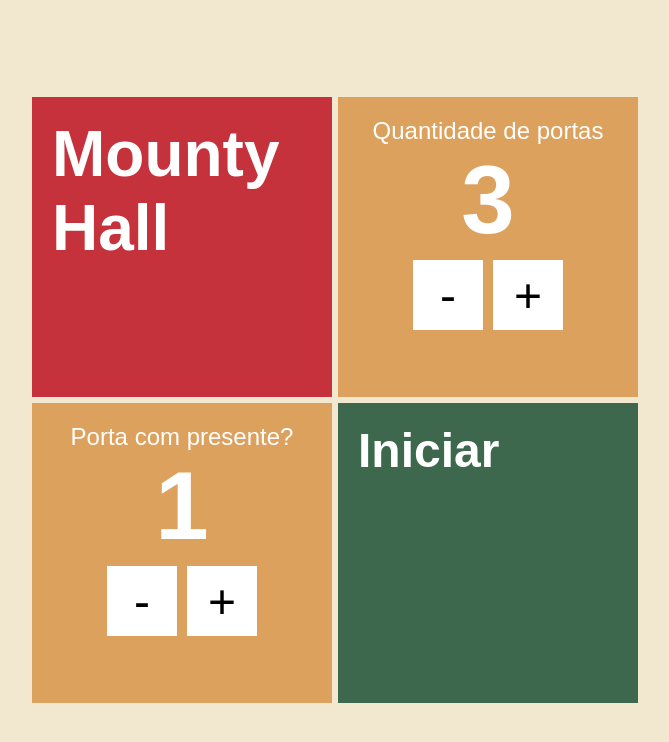
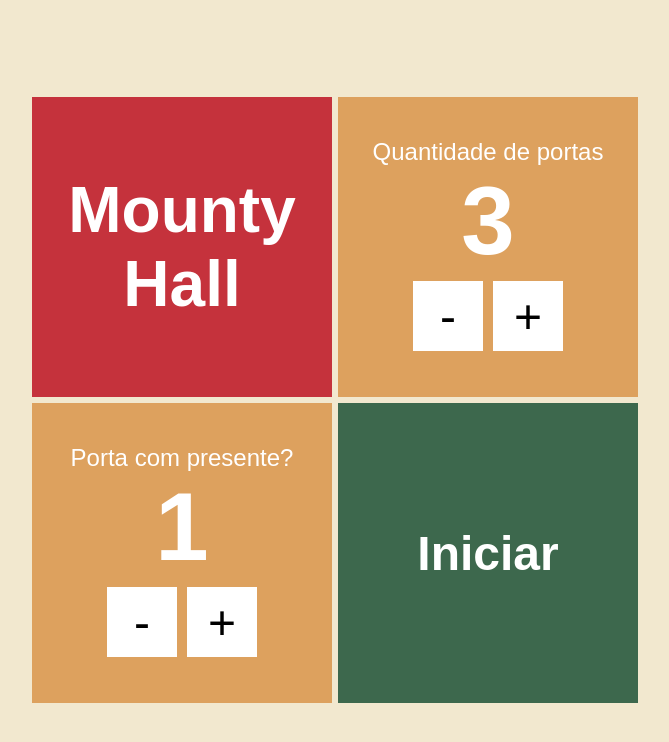
Before and after one commit to Victordplima/Monty-Hall-Jogo, a Next.js app: page / in a window 1280 px wide. Shown: the top 742 px of the page, without its empty margins (305-974 px from the left). Built offline with nearby package versions, Linux system fonts and the light colour scheme.

Commit message:
style: arrumando alguns estilos do card e da entradaNumerica

```diff
--- a/src/styles/card.module.css
+++ b/src/styles/card.module.css
@@ -6,4 +6,8 @@
     margin: 3px;
     font-size: 2rem;
     padding: 20px;
+    justify-items: center;
+    align-items: center;
+    justify-content: center;
+    text-align: center;
 }
--- a/src/styles/entradaNumerica.module.css
+++ b/src/styles/entradaNumerica.module.css
@@ -32,4 +32,5 @@
     border: none;
     background-color: white;
     color: black;
+    cursor: pointer;
 }
```
